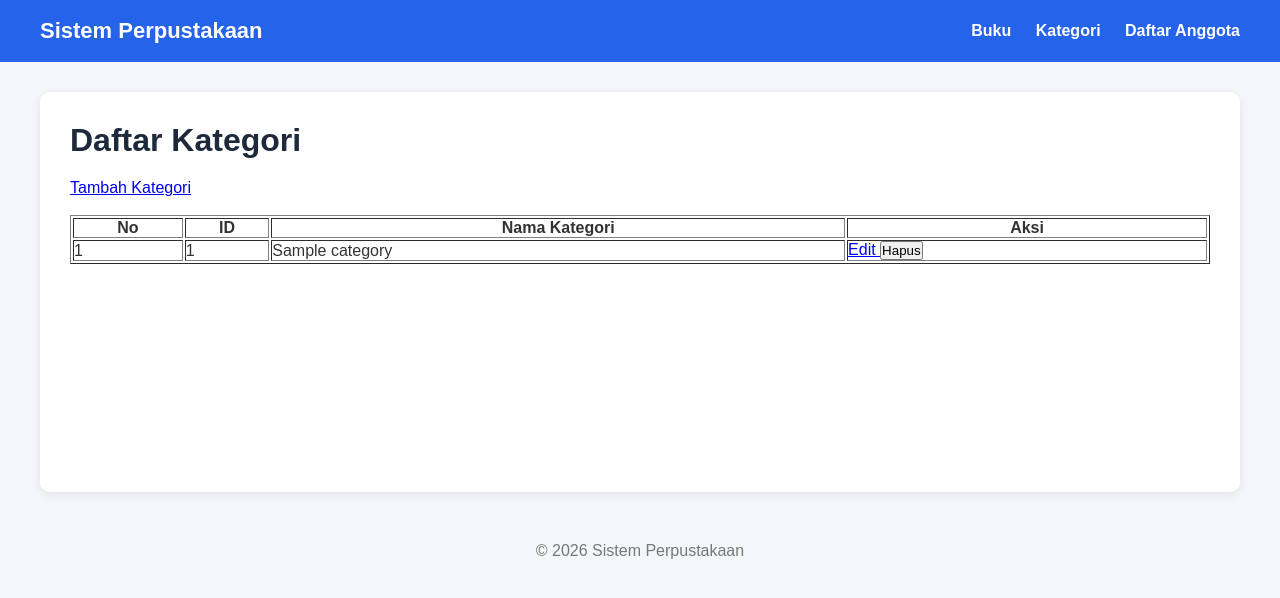
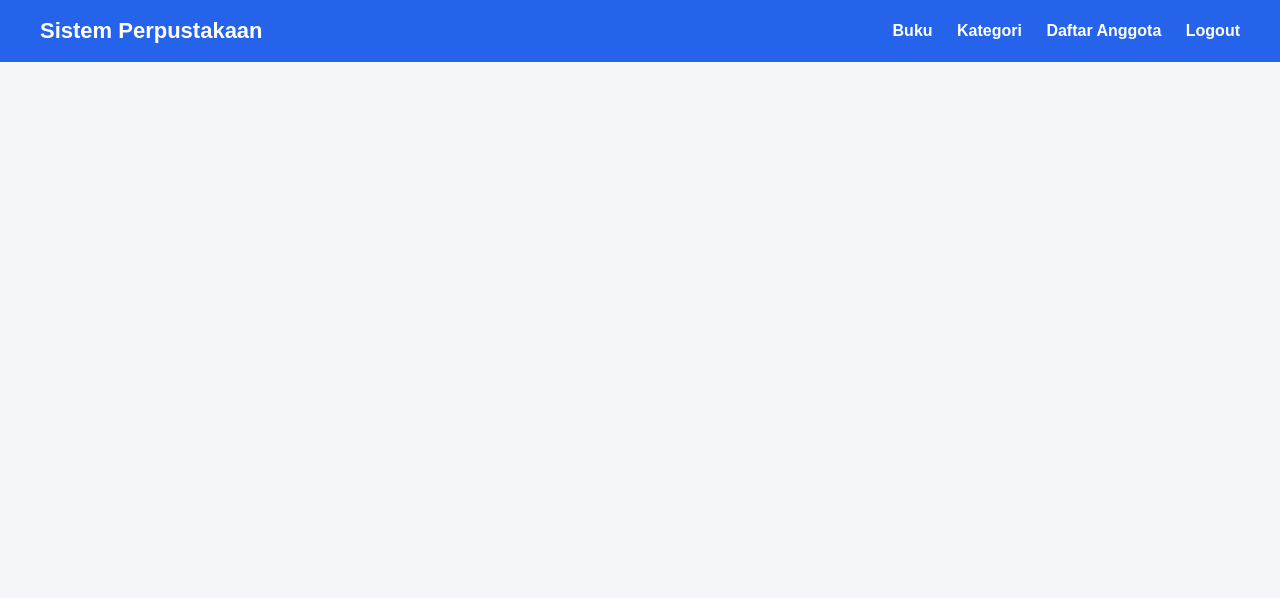
Before and after one commit to NajibHidayatulloh/projectsisteminformasiperpustakaan, a Laravel app: page /categories in a window 1280 px wide. Shown: the top 598 px of the page. Run offline with Laravel 12, Linux system fonts and the light colour scheme; a user stored in the database is signed in; data comes from the database, SQL or seed files in the repository; tables that the repository leaves empty hold one stand-in row (values such as "Sample post").

Commit message:
Implement user login and logout authentication

```diff
--- a/resources/views/layouts/app.blade.php
+++ b/resources/views/layouts/app.blade.php
@@ -75,22 +75,28 @@
 <body>
 
     <nav class="navbar">
-        <h2>Sistem Perpustakaan</h2>
+       <h2>Sistem Perpustakaan</h2>
 
-        <div>
-            <a href="{{ route('books.index') }}">Buku</a>
-            <a href="{{ route('categories.index') }}">Kategori</a>
-            <a href="{{ route('members.index') }}"> Daftar Anggota</a>
-        </div>
-    </nav>
+    <div>
+        <a href="{{ route('books.index') }}">Buku</a>
+        <a href="{{ route('categories.index') }}">Kategori</a>
+        <a href="{{ route('members.index') }}">Daftar Anggota</a>
 
-    <main class="main-content">
-        @yield('content')
-    </main>
-
-    <footer class="footer">
-        <p>&copy; {{ date('Y') }} Sistem Perpustakaan</p>
-    </footer>
-
-</body>
-</html>
+        @auth
+            <form action="{{ route('logout') }}" method="POST" style="display: inline;">
+                @csrf
+                <button type="submit" style="
+                    background: transparent;
+                    border: none;
+                    color: white;
+                    margin-left: 20px;
+                    font-weight: bold;
+                    cursor: pointer;
+                    font-size: 16px;
+                ">
+                    Logout
+                </button>
+            </form>
+        @endauth
+    </div>
+</nav>
```
